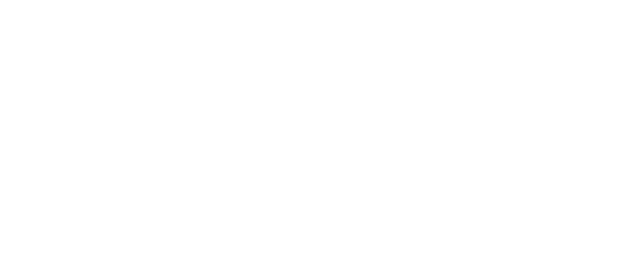
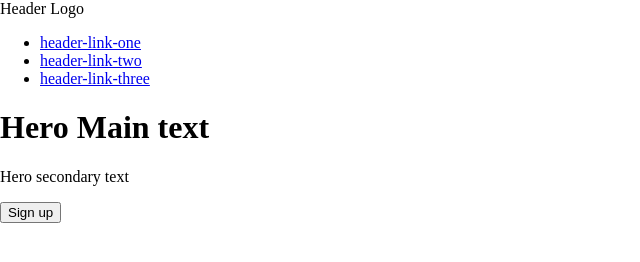
Before and after one commit to lightningwind/odin-landing-page, a plain HTML site: page index.html in a window 1280 px wide. Shown: the whole page, without its empty margins (0-640 px from the left). Drawn offline with Linux system fonts and the light colour scheme.

Commit message:
Add header and hero divs

```diff
--- a/index.html
+++ b/index.html
@@ -6,6 +6,37 @@
         <link href="./style.css" rel="stylesheet">
     </head>
     <body>
+        <div class="container">
+            <div class="section-1">
+                <div class="header">
+                    <div class="logo">
+                        Header Logo
+                    </div>
+                    <ul class="links">
+                        <li><a href="#">header-link-one</a></li>
+                        <li><a href="#">header-link-two</a></li>
+                        <li><a href="#">header-link-three</a></li>
+                    </ul>
+                </div>
+                <div class="hero">
+                    <h1>Hero Main text</h1>
+                    <p>Hero secondary text</p>
+                    <button>Sign up</button>
+                    <div class="hero-img"></div>
+                </div>
+            </div>
+            <div class="section-2">
 
+            </div>
+            <div class="section-3">
+
+            </div>
+            <div class="section-4">
+
+            </div>
+            <div class="footer">
+
+            </div>
+        </div>
     </body>
 </html>
--- a/style.css
+++ b/style.css
@@ -0,0 +1,3 @@
+body {
+    margin: 0;
+}
```
